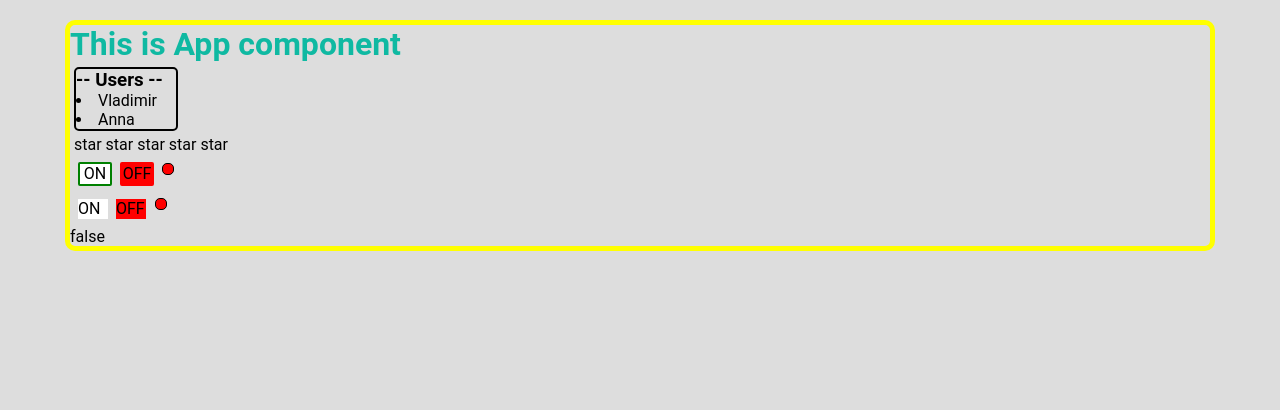
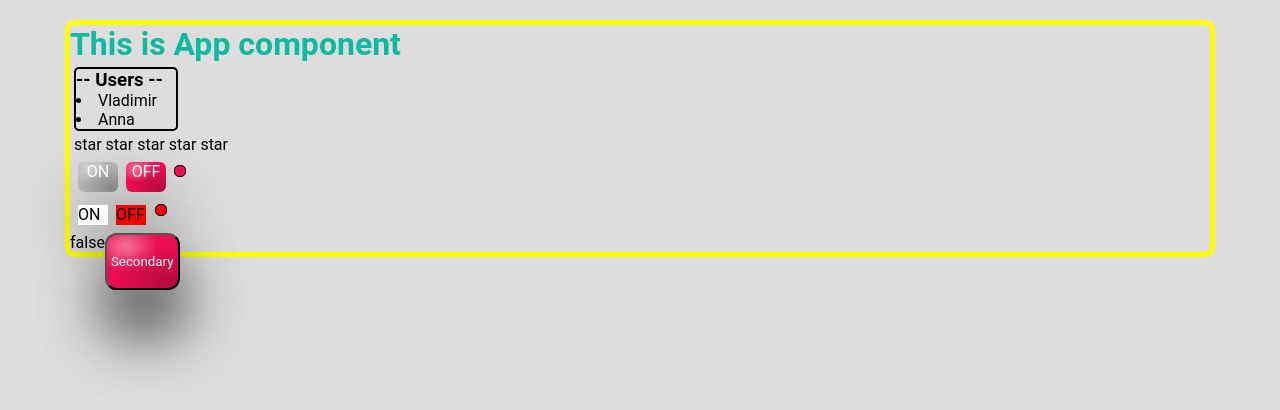
Before and after one commit to MillionerMIN/learn_react, a React (Create React App) app: page / in a window 1280 px wide. Shown: the top 410 px of the page. Built offline with nearby package versions, Linux system fonts and the light colour scheme.

Commit message:
add component Button, creat stories for the button

```diff
--- a/package.json
+++ b/package.json
@@ -17,6 +17,7 @@
     "react-scripts": "4.0.3",
     "styled-components": "^5.3.0",
     "typescript": "^4.3.4",
+    "uuid": "^8.3.2",
     "web-vitals": "^1.1.2"
   },
   "scripts": {
@@ -62,6 +63,7 @@
     "@storybook/node-logger": "^6.3.4",
     "@storybook/preset-create-react-app": "^3.2.0",
     "@storybook/react": "^6.3.4",
-    "@types/styled-components": "^5.1.11"
+    "@types/styled-components": "^5.1.11",
+    "@types/uuid": "^8.3.1"
   }
 }
--- a/src/components/App/App.tsx
+++ b/src/components/App/App.tsx
@@ -1,5 +1,6 @@
 import React, { useState } from 'react';
 import { Accordion } from '../Accordion/Accordion';
+import { Button } from '../Button/Button';
 import { OnOff } from '../OnOff/OnOff';
 import { Rating, RatingValueType } from '../Rating/Rating';
 import {UnconOnOff} from '../UncontroledOnOff/UnconOnOff';
@@ -35,6 +36,10 @@ function App() {
       <OnOff onClick={() => { setSwichOn(!swichOn) }} on={swichOn} />
 
       <UnconOnOff onChange={setSwichOn} /> {swichOn.toString()}
+
+      <Button primery='primery' label='Кнопка'/>
+
+      <Button primery='secondary' label='Secondary'/>
     </div>
   );
 }
--- /dev/null
+++ b/src/components/Button/Button.tsx
@@ -0,0 +1,61 @@
+import React from "react";
+import styled from "styled-components";
+
+const ButtonPrimery = styled.button`
+   position: absolute;
+   padding: 4px;
+   min-width: 64px;
+   height: 57px;
+   background: radial-gradient(92.09% 85.42% at 86.3% 87.5%,
+      rgba(0, 0, 0, 0.23) 0%,
+      rgba(0, 0, 0, 0) 86.18%),
+      radial-gradient(65.28% 65.28% at 26.39% 20.83%,
+         rgba(255, 255, 255, 0.413) 0%,
+         rgba(255, 255, 255, 0) 69.79%,
+         rgba(255, 255, 255, 0) 100%),
+         #38C558;
+   box-shadow: 4px 38px 62px rgba(0, 0, 0, 0.5);
+   border-radius: 12px;
+   color: #ffffff;
+`
+const ButtonSecondary = styled(ButtonPrimery)`
+background: radial-gradient(92.09% 85.42% at 86.3% 87.5%,
+      rgba(0, 0, 0, 0.23) 0%,
+      rgba(0, 0, 0, 0) 86.18%),
+      radial-gradient(65.28% 65.28% at 26.39% 20.83%,
+         rgba(255, 255, 255, 0.413) 0%,
+         rgba(255, 255, 255, 0) 69.79%,
+         rgba(255, 255, 255, 0) 100%),
+         #EC0E52;
+`
+const ButtonDefault = styled(ButtonPrimery)`
+background: radial-gradient(92.09% 85.42% at 86.3% 87.5%,
+      rgba(0, 0, 0, 0.23) 0%,
+      rgba(0, 0, 0, 0) 86.18%),
+      radial-gradient(65.28% 65.28% at 26.39% 20.83%,
+         rgba(255, 255, 255, 0.413) 0%,
+         rgba(255, 255, 255, 0) 69.79%,
+         rgba(255, 255, 255, 0) 100%),
+         #38D2D2;
+`
+
+
+export type ButtonType = {
+   label: string,
+   primery: 'primery' | 'secondary' | 'default'
+}
+
+const Button = ({ label, primery }: ButtonType) => {
+
+   if (primery === 'primery') {
+      return <ButtonPrimery>{label}</ButtonPrimery>
+   } else if (primery === 'secondary') {
+      return <ButtonSecondary>{label}</ButtonSecondary>
+   } else {
+      return <ButtonDefault>{label}</ButtonDefault>
+   }
+}
+
+export {
+   Button
+}
--- a/src/components/OnOff/OnOff.tsx
+++ b/src/components/OnOff/OnOff.tsx
@@ -8,14 +8,19 @@ export type OnOffType = {
 
 export function OnOff(props: OnOffType) {
 
+
+
+
    const onStyle = {
-      backgroundColor: !props.on ? "white" : "green",
+      backgroundColor: !props.on ? "#b6b4b4" : "#38C558",
    }
+
+
    const offStyle = {
-      backgroundColor: !props.on ? "red" : "white",
+      backgroundColor: !props.on ? "#EC0E52" : "#b6b4b4",
    }
    const indicatorStyle = {
-      backgroundColor: !props.on ? "red" : "green",
+      backgroundColor: !props.on ? "#EC0E52" : "#38C558",
    }
 
    return <div>
--- a/src/components/OnOff/onOff.module.css
+++ b/src/components/OnOff/onOff.module.css
@@ -3,31 +3,49 @@ div {
 }
 
 .on {
-   width: 30px;
-   height: 20px;
+   display: inline-block;
+   vertical-align: middle;
    text-align: center;
-   color: black;
-   display: inline-block;
+   width: 40px;
+   height: 30px;
+   background: radial-gradient(92.09% 85.42% at 86.3% 87.5%,
+         rgba(0, 0, 0, 0.23) 0%,
+         rgba(0, 0, 0, 0) 86.18%),
+      radial-gradient(65.28% 65.28% at 26.39% 20.83%,
+         rgba(255, 255, 255, 0.413) 0%,
+         rgba(255, 255, 255, 0) 69.79%,
+         rgba(255, 255, 255, 0) 100%),
+      #38C558;
+   box-shadow: 4px 38px 62px rgba(0, 0, 0, 0.5);
+   border-radius: 6px;
+   color: #ffffff;
    cursor: pointer;
-   border: 2px solid green;
-   border-radius: 2px;
 }
 
 .off {
-   width: 30px;
-   height: 20px;
+   display: inline-block;
    text-align: center;
-   color: black;
-   display: inline-block;
+   vertical-align: middle;
+   width: 40px;
+   height: 30px;
+   background: radial-gradient(92.09% 85.42% at 86.3% 87.5%,
+      rgba(0, 0, 0, 0.23) 0%,
+      rgba(0, 0, 0, 0) 86.18%),
+   radial-gradient(65.28% 65.28% at 26.39% 20.83%,
+      rgba(255, 255, 255, 0.413) 0%,
+      rgba(255, 255, 255, 0) 69.79%,
+      rgba(255, 255, 255, 0) 100%),
+   #EC0E52;
+   box-shadow: 4px 38px 62px rgba(0, 0, 0, 0.5);
+   border-radius: 6px;
+   color: #ffffff;
    cursor: pointer;
-   border: 2px solid red;
-   border-radius: 2px;
 }
 
 .indicator {
-    width: 10px;
-    height: 10px;
-    border: 1px solid black;
-    border-radius: 5px;
-    display: inline-block;
+   width: 10px;
+   height: 10px;
+   border: 1px solid black;
+   border-radius: 5px;
+   display: inline-block;
 }
```
Also changed, not shown: 2 other files (tests, documents, lock files or other folders).
